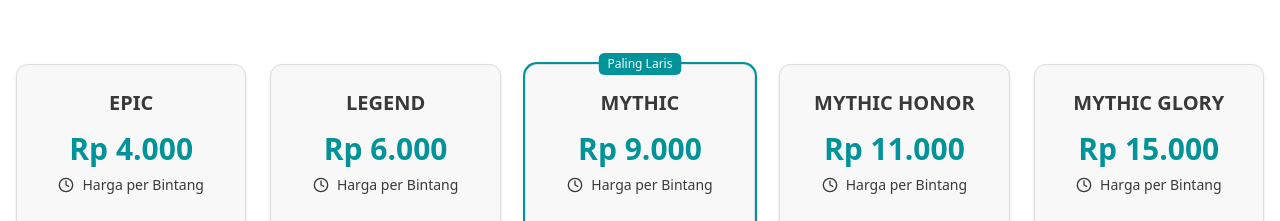
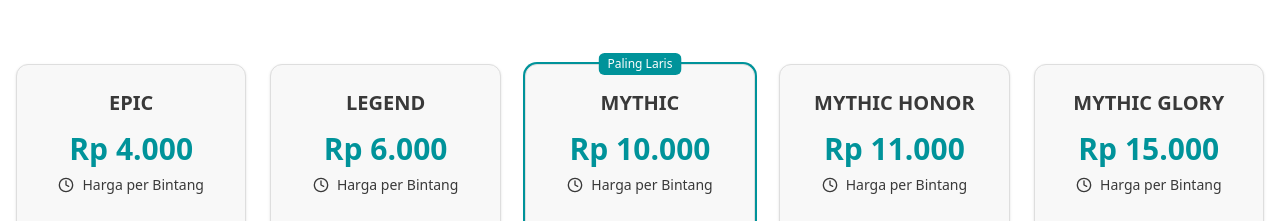
Before and after one commit to Andrewij21/ml-booster, a Next.js app: page / in a window 1280 px wide. Shown: the part 2607-2828 px from the top of the page. Built offline with nearby package versions, Linux system fonts and the light colour scheme.

Commit message:
refactor: change price lists

```diff
--- a/app/page.tsx
+++ b/app/page.tsx
@@ -37,7 +37,7 @@ const rankBoostingPrices = [
   },
   {
     rank: "MYTHIC",
-    price: "Rp 9.000",
+    price: "Rp 10.000",
     time: "Harga per Bintang",
     popular: true, // Kita tandai sebagai populer
   },
```
